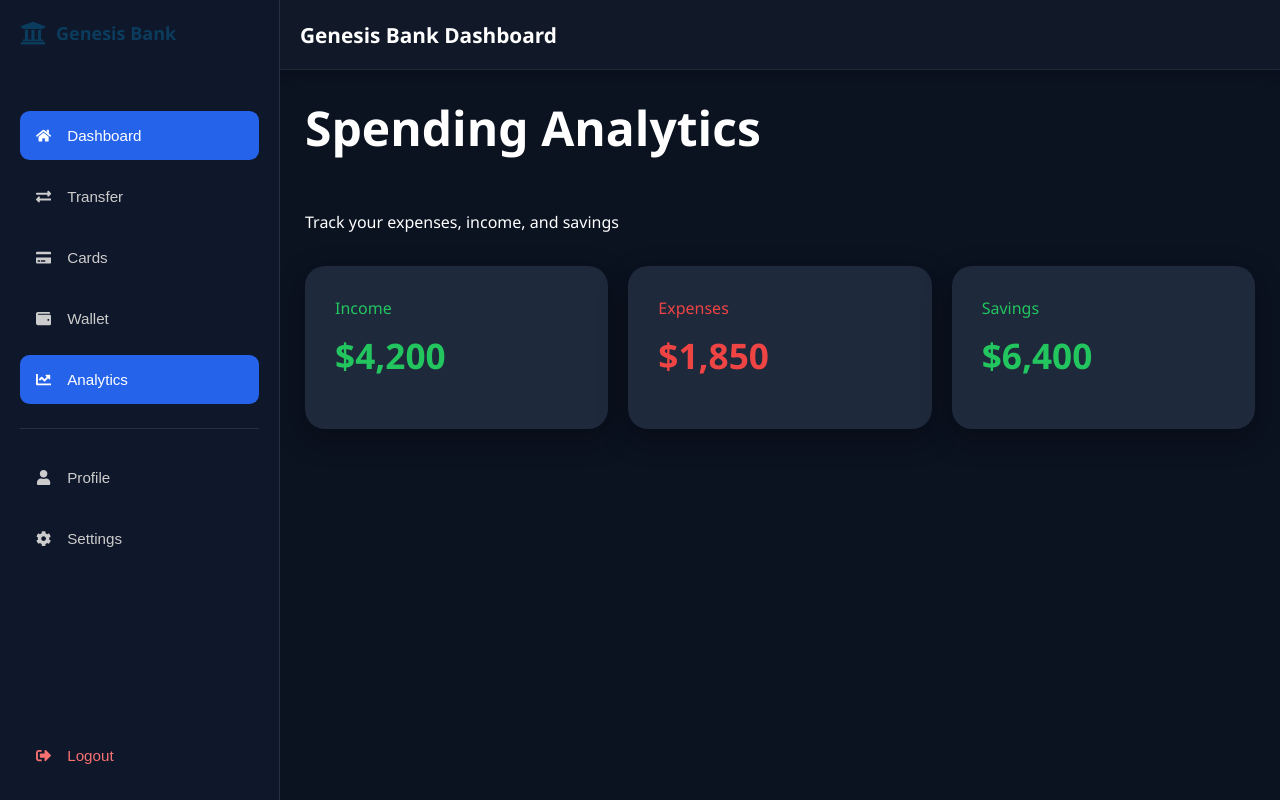
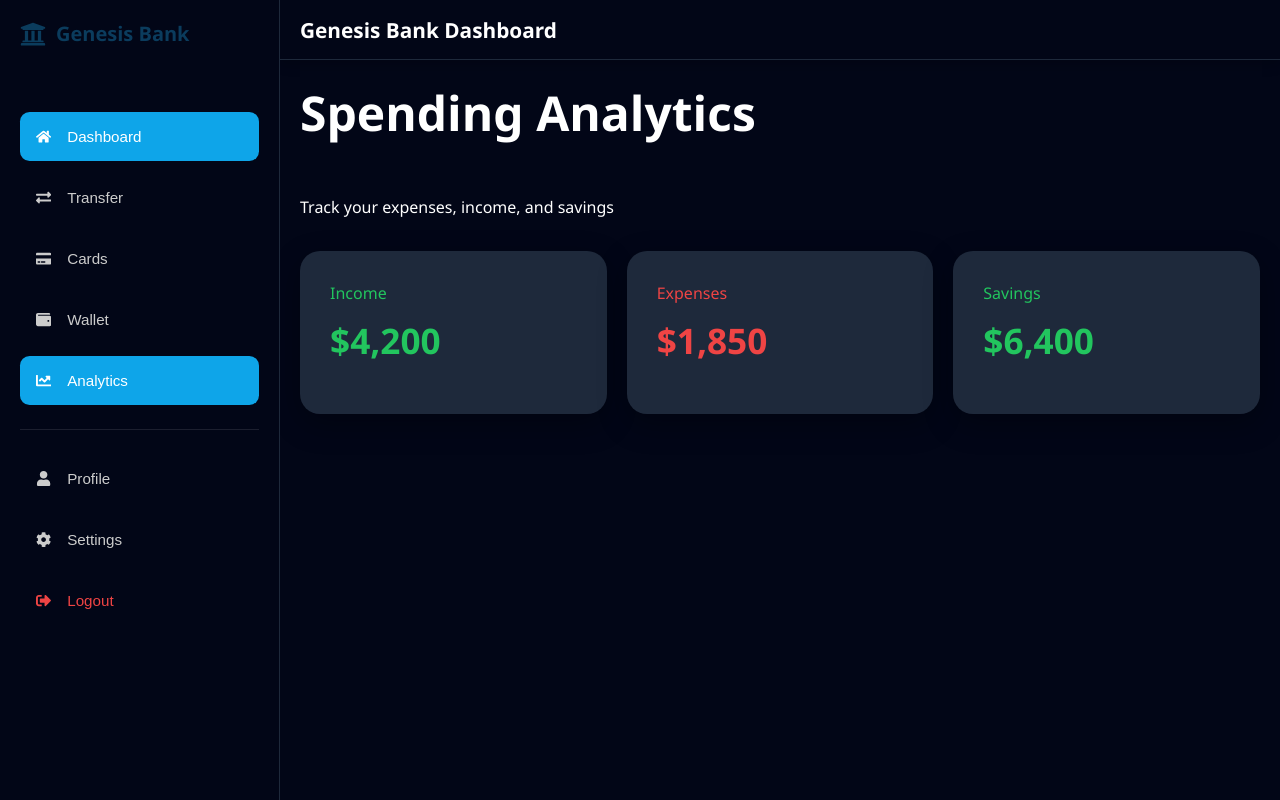
Before and after one commit to BUCHI909/Online-Bank, a React (Vite) app in the folder client/: page /dashboard/analytics in a window 1280 px wide. Built offline with nearby package versions, Linux system fonts and the light colour scheme; sample sign-in values are in the browser's storage.

Commit message:
making changes

```diff
--- a/client/src/styles/globals.css
+++ b/client/src/styles/globals.css
@@ -1414,118 +1414,37 @@ p { font-size: clamp(0.9rem, 2vw, 1rem); line-height: 1.6; }
 
 }
 
-/* ===== DASHBOARD LAYOUT ===== */
+
+
+
+/* =========================
+   DASHBOARD LAYOUT
+========================= */
 
 .dashboard {
   display: flex;
   min-height: 100vh;
-  background: #0b1220;
-  color: #fff;
-  position: relative;
-}
-
-/* ===== SIDEBAR ===== */
-
-.sidebar {
-  position: fixed;
-  top: 0;
-  left: -280px;           /* hidden by default */
-  width: 280px;
-  height: 100vh;
-  background: #0f172a;
-  padding: 20px;
-  transition: 0.35s ease;
-  z-index: 1000;          /* 🔥 IMPORTANT */
-  display: flex;
-  flex-direction: column;
-}
-
-.sidebar.open {
-  left: 0;                /* slide in */
-}
-
-/* Header */
-
-.sidebar-header {
-  display: flex;
-  justify-content: space-between;
-  align-items: center;
-  margin-bottom: 25px;
-}
-
-.logo {
-  display: flex;
-  gap: 10px;
-  font-weight: bold;
-  align-items: center;
-  font-size: 18px;
-}
-
-.close-btn {
-  background: none;
-  border: none;
-  font-size: 22px;
-  color: #fff;
-  cursor: pointer;
-}
-
-/* Nav */
-
-.sidebar-nav {
-  display: flex;
-  flex-direction: column;
-  gap: 8px;
-}
-
-.sidebar-nav button {
-  background: none;
-  border: none;
-  color: #cbd5e1;
-  padding: 12px 14px;
-  border-radius: 10px;
-  text-align: left;
-  font-size: 15px;
-  display: flex;
-  align-items: center;
-  gap: 12px;
-  cursor: pointer;
-  transition: 0.2s;
-}
-
-.sidebar-nav button:hover {
-  background: #1e293b;
-  color: #fff;
-}
-
-.sidebar-nav button.active {
-  background: #2563eb;
-  color: #fff;
-}
-
-.sidebar-nav .logout {
-  margin-top: auto;
-  color: #f87171;
-}
-
-/* ===== MAIN AREA ===== */
+  background: #020617;
+}
 
 .main {
   flex: 1;
-  margin-left: 0;
   display: flex;
   flex-direction: column;
 }
 
-/* Navbar */
+/* =========================
+   NAVBAR
+========================= */
 
 .navbar {
-  height: 70px;
-  background: #111827;
+  height: 60px;
+  background: #020617;
+  border-bottom: 1px solid #1e293b;
   display: flex;
   align-items: center;
   padding: 0 20px;
-  gap: 15px;
-  border-bottom: 1px solid #1f2937;
+  color: white;
 }
 
 .menu-btn {
@@ -1534,42 +1453,137 @@ p { font-size: clamp(0.9rem, 2vw, 1rem); line-height: 1.6; }
   border: none;
   color: white;
   cursor: pointer;
-}
-
-/* Content */
+  margin-right: 15px;
+}
+
+/* =========================
+   CONTENT
+========================= */
 
 .content {
-  padding: 25px;
-  flex: 1;
+  padding: 20px;
+  color: white;
+}
+
+/* =========================
+   SIDEBAR
+========================= */
+
+.sidebar {
+  position: fixed;
+  top: 0;
+  left: -280px;
+  width: 280px;
+  height: 100vh;
+  background: #020617;
+  border-right: 1px solid #1e293b;
+  padding: 20px;
+  transition: 0.35s ease;
+  z-index: 2000;          /* 🔥 above overlay */
+  display: flex;
+  flex-direction: column;
   overflow-y: auto;
 }
 
-/* ===== OVERLAY ===== */
+.sidebar.open {
+  left: 0;
+}
+
+/* Header */
+
+.sidebar-header {
+  display: flex;
+  justify-content: space-between;
+  align-items: center;
+  margin-bottom: 25px;
+  color: white;
+}
+
+.logo {
+  display: flex;
+  align-items: center;
+  gap: 10px;
+  font-weight: bold;
+}
+
+.close-btn {
+  background: none;
+  border: none;
+  color: white;
+  font-size: 20px;
+  cursor: pointer;
+}
+
+/* Navigation */
+
+.sidebar-nav {
+  display: flex;
+  flex-direction: column;
+  gap: 8px;
+}
+
+.sidebar-nav button {
+  display: flex;
+  align-items: center;
+  gap: 12px;
+  background: none;
+  border: none;
+  color: #cbd5e1;
+  padding: 12px;
+  border-radius: 10px;
+  cursor: pointer;
+  text-align: left;
+  font-size: 15px;
+  transition: 0.2s;
+}
+
+.sidebar-nav button:hover {
+  background: #1e293b;
+  color: white;
+}
+
+.sidebar-nav button.active {
+  background: #0ea5e9;
+  color: white;
+}
+
+.sidebar-nav hr {
+  border: none;
+  border-top: 1px solid #1e293b;
+  margin: 15px 0;
+}
+
+.logout {
+  color: #ef4444 !important;
+}
+
+/* =========================
+   OVERLAY
+========================= */
 
 .overlay {
   position: fixed;
   inset: 0;
-  background: rgba(0,0,0,0.5);
-  z-index: 900;
-}
-
-/* ===== DESKTOP MODE ===== */
-
-@media (min-width: 1024px) {
+  background: rgba(0, 0, 0, 0.6);
+  z-index: 1500;     /* 🔥 BELOW sidebar */
+}
+
+/* =========================
+   DESKTOP MODE
+========================= */
+
+@media (min-width: 768px) {
 
   .sidebar {
+    position: relative;
     left: 0;
-  }
-
-  .main {
-    margin-left: 280px;   /* space for sidebar */
-  }
-
-  .close-btn {
-    display: none;
   }
 
   .overlay {
     display: none;
   }
-}
+
+  .menu-btn {
+    display: none;
+  }
+}
```
